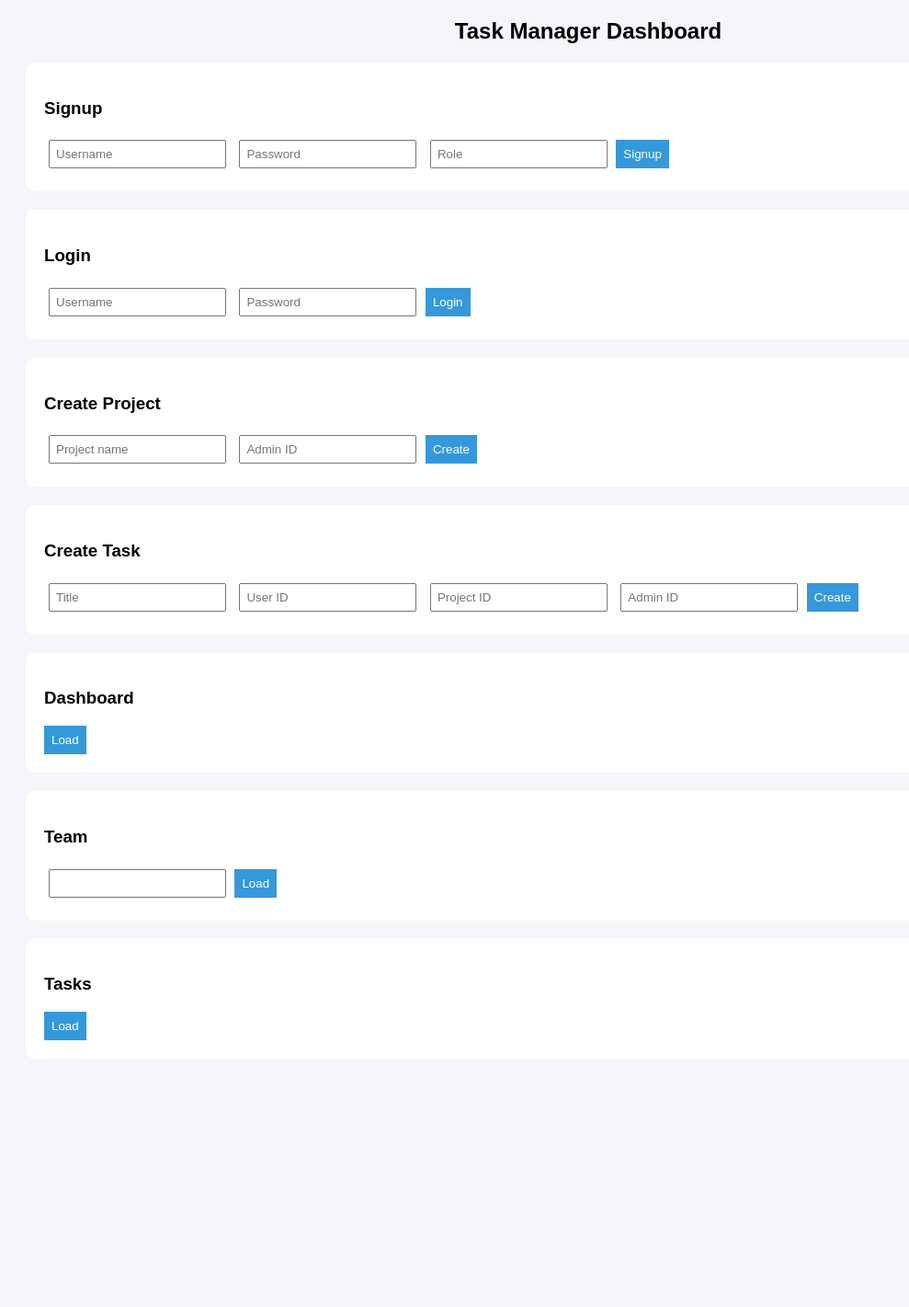
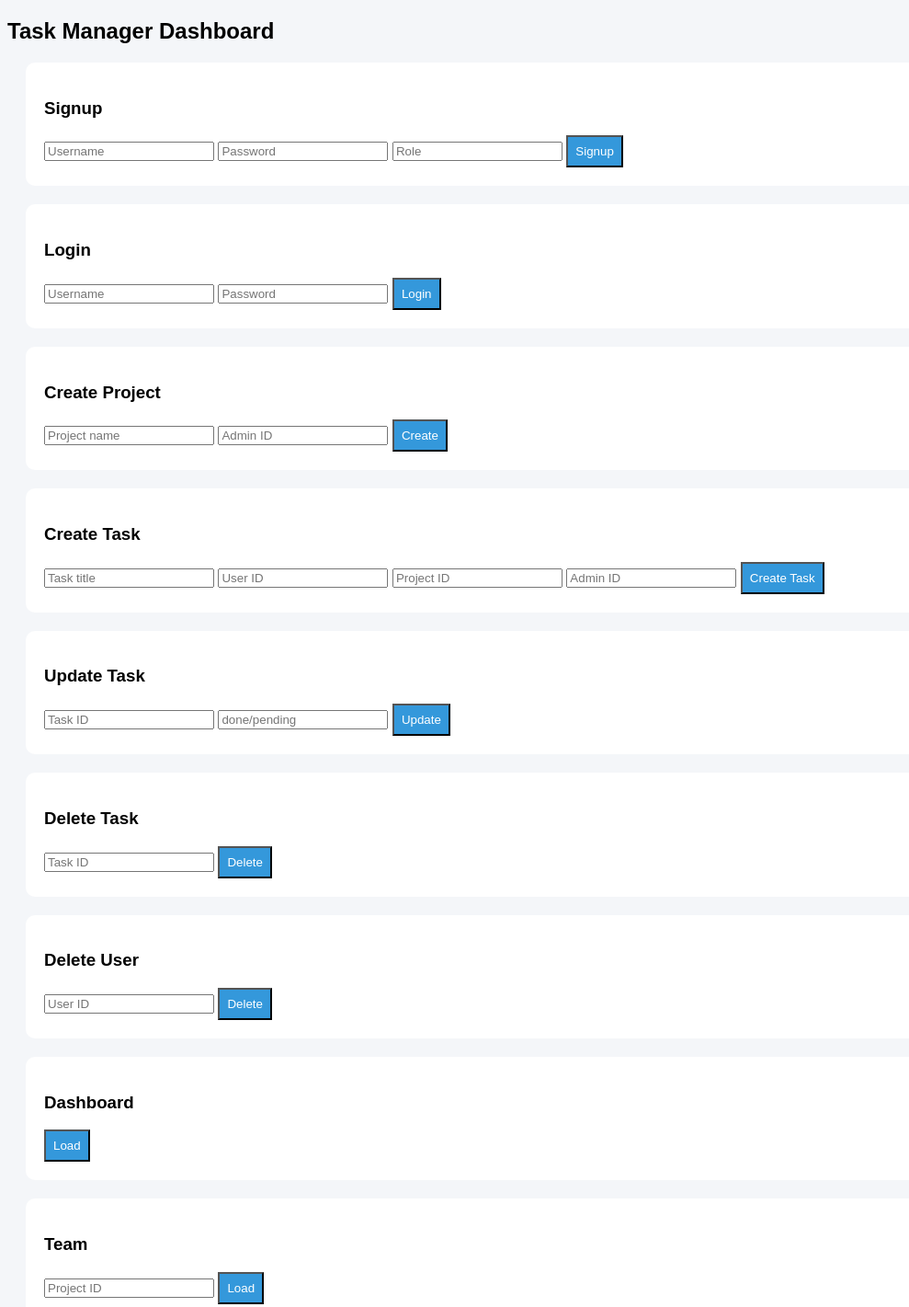
Before and after one commit to keerthisandra26/task-manager, a plain HTML site: page index.html in a window 1280 px wide. Shown: the top 1421 px of the page at 92% size, without its empty margins (0-989 px from the left). Before the commit the page ends 1171 px from the top, so only its background shows below. Drawn offline with Linux system fonts and the light colour scheme.

Commit message:
final working version

```diff
--- a/index.html
+++ b/index.html
@@ -1,31 +1,32 @@
 <!DOCTYPE html>
 <html>
 <head>
-<title>Task Manager</title>
+<title>Task Manager Dashboard</title>
+
 <style>
 body { font-family: Arial; background:#f4f6f9; }
 .card { background:white; padding:20px; margin:20px; border-radius:10px; }
-button { background:#3498db; color:white; padding:8px; border:none; }
-input { padding:6px; margin:5px; }
+button { background:#3498db; color:white; padding:8px; }
 </style>
+
 </head>
 
 <body>
 
-<h2 style="text-align:center;">Task Manager Dashboard</h2>
+<h2>Task Manager Dashboard</h2>
 
 <div class="card">
 <h3>Signup</h3>
-<input id="su_u" placeholder="Username">
-<input id="su_p" placeholder="Password">
-<input id="su_r" placeholder="Role">
+<input id="su_name" placeholder="Username">
+<input id="su_pass" placeholder="Password">
+<input id="su_role" placeholder="Role">
 <button onclick="signup()">Signup</button>
 </div>
 
 <div class="card">
 <h3>Login</h3>
-<input id="li_u" placeholder="Username">
-<input id="li_p" placeholder="Password">
+<input id="li_name" placeholder="Username">
+<input id="li_pass" placeholder="Password">
 <button onclick="login()">Login</button>
 </div>
 
@@ -38,11 +39,30 @@ input { padding:6px; margin:5px; }
 
 <div class="card">
 <h3>Create Task</h3>
-<input id="t_title" placeholder="Title">
+<input id="t_title" placeholder="Task title">
 <input id="t_user" placeholder="User ID">
 <input id="t_project" placeholder="Project ID">
 <input id="t_admin" placeholder="Admin ID">
-<button onclick="createTask()">Create</button>
+<button onclick="createTask()">Create Task</button>
+</div>
+
+<div class="card">
+<h3>Update Task</h3>
+<input id="u_id" placeholder="Task ID">
+<input id="u_status" placeholder="done/pending">
+<button onclick="updateTask()">Update</button>
+</div>
+
+<div class="card">
+<h3>Delete Task</h3>
+<input id="d_id" placeholder="Task ID">
+<button onclick="deleteTask()">Delete</button>
+</div>
+
+<div class="card">
+<h3>Delete User</h3>
+<input id="del_user_id" placeholder="User ID">
+<button onclick="deleteUser()">Delete</button>
 </div>
 
 <div class="card">
@@ -53,7 +73,7 @@ input { padding:6px; margin:5px; }
 
 <div class="card">
 <h3>Team</h3>
-<input id="team_id">
+<input id="team_id" placeholder="Project ID">
 <button onclick="loadTeam()">Load</button>
 <div id="team"></div>
 </div>
@@ -69,12 +89,12 @@ input { padding:6px; margin:5px; }
 const API = "https://task-manager-production-fb8e.up.railway.app";
 
 async function signup(){
-    let res = await fetch(`${API}/signup?username=${su_u.value}&password=${su_p.value}&role=${su_r.value}`,{method:"POST"});
+    let res = await fetch(`${API}/signup?username=${su_name.value}&password=${su_pass.value}&role=${su_role.value}`,{method:"POST"});
     alert(JSON.stringify(await res.json()));
 }
 
 async function login(){
-    let res = await fetch(`${API}/login?username=${li_u.value}&password=${li_p.value}`,{method:"POST"});
+    let res = await fetch(`${API}/login?username=${li_name.value}&password=${li_pass.value}`,{method:"POST"});
     alert(JSON.stringify(await res.json()));
 }
 
@@ -88,28 +108,44 @@ async function createTask(){
     alert(JSON.stringify(await res.json()));
 }
 
+async function updateTask(){
+    let res = await fetch(`${API}/task/${u_id.value}?status=${u_status.value}`,{method:"PUT"});
+    alert(JSON.stringify(await res.json()));
+}
+
+async function deleteTask(){
+    let res = await fetch(`${API}/task/${d_id.value}`,{method:"DELETE"});
+    alert(JSON.stringify(await res.json()));
+}
+
+async function deleteUser(){
+    let res = await fetch(`${API}/user/${del_user_id.value}`,{method:"DELETE"});
+    alert(JSON.stringify(await res.json()));
+}
+
 async function loadDashboard(){
     let res = await fetch(`${API}/dashboard`);
     let d = await res.json();
-    dashboard.innerHTML = `Total: ${d.total_tasks}<br>Done: ${d.completed_tasks}<br>Pending: ${d.pending_tasks}`;
+    dashboard.innerHTML = `
+    Total: ${d.total_tasks}<br>
+    Done: ${d.completed_tasks}<br>
+    Pending: ${d.pending_tasks}`;
 }
 
 async function loadTeam(){
     let res = await fetch(`${API}/project/${team_id.value}/team`);
     let d = await res.json();
-    team.innerHTML = d.team_members.join(", ");
+    team.innerHTML = d.team_members.length ? d.team_members.join(", ") : "No team";
 }
 
 async function loadTasks(){
     let res = await fetch(`${API}/tasks`);
     let data = await res.json();
 
-    let html = "";
-    data.forEach(t=>{
-        html += `<p>${t.title} (Project ${t.project_id})</p>`;
+    tasks.innerHTML = "";
+    data.forEach(t => {
+        tasks.innerHTML += `<div>${t.title} (${t.status}) [Project ${t.project_id}]</div>`;
     });
-
-    tasks.innerHTML = html;
 }
 
 </script>
```
Also changed, not shown: 1 other file.
